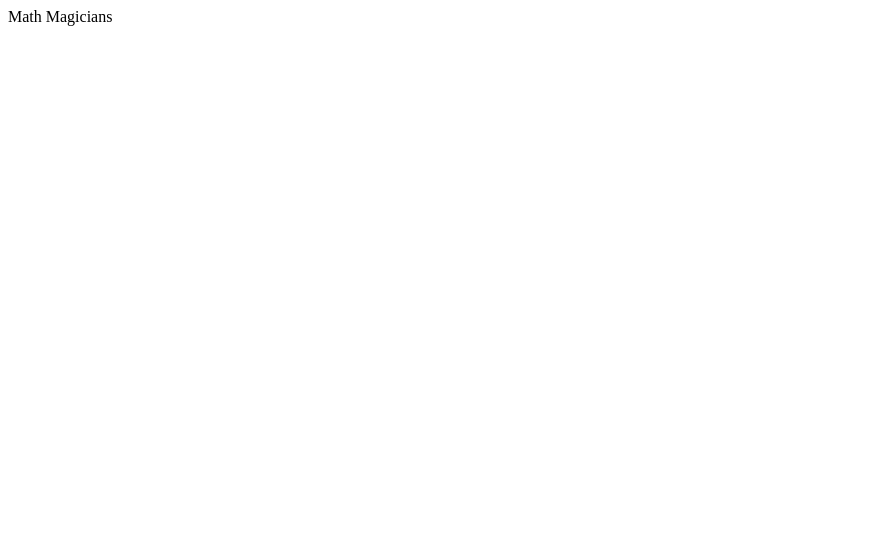
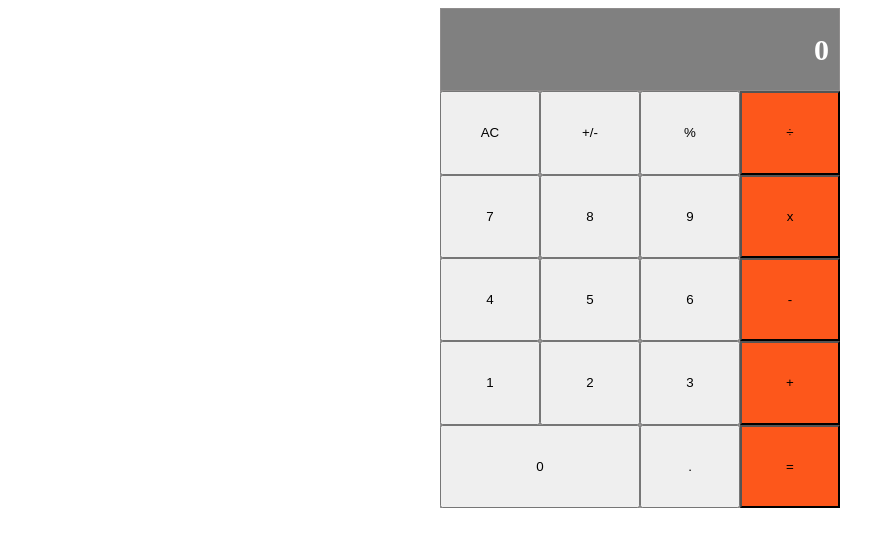
Before and after one commit to Mhdez221993/math_magicians, a React (Create React App) app: page / in a window 1280 px wide. Shown: the top 546 px of the page, without its empty margins (0-895 px from the left). Built offline with nearby package versions, Linux system fonts and the light colour scheme.

Commit message:
Creatge Math magicians components

```diff
--- a/src/calculator.css
+++ b/src/calculator.css
@@ -3,3 +3,96 @@
   list-style: none;
   text-decoration: none;
 }
+
+.Calculator {
+  width: 400px;
+  height: 500px;
+  margin: 0 auto;
+  display: grid;
+  grid-template-columns: 1fr;
+  grid-template-rows: 1fr 5fr;
+}
+
+.Display {
+  background-color: gray;
+  border: 0.5px solid rgb(143, 141, 141);
+  display: flex;
+  align-items: center;
+  justify-content: flex-end;
+}
+
+.Screen {
+  color: white;
+  font-weight: bolder;
+  font-size: 30px;
+  padding: 10px;
+}
+
+.buttons {
+  display: grid;
+  grid-template-columns: repeat(4, 1fr);
+  grid-template-rows: repeat(5, 1fr);
+  background-color: rgb(153, 151, 151);
+}
+
+.button {
+  width: 100%;
+  height: 100%;
+  display: flex;
+  flex-wrap: wrap;
+  align-content: space-between;
+  justify-content: space-between;
+}
+
+.btn {
+  width: 100%;
+  height: 100%;
+}
+
+.button:nth-child(17) {
+  grid-area: 5 / 1 / 6 / 3;
+}
+
+.button:nth-child(4n) > .btn,
+.button:last-child > .btn {
+  background-color: rgb(253, 87, 27);
+}
+
+.active-link {
+  text-decoration: underline;
+}
+
+.navBar {
+  width: 100%;
+  padding: 20px;
+}
+
+.nav-list {
+  display: flex;
+  justify-content: flex-end;
+  align-items: center;
+}
+
+li.nav-links:first-child {
+  font-size: 30px;
+  margin-right: auto;
+}
+
+li.nav-links:first-child > .active-link {
+  text-decoration: none;
+  color: navy;
+}
+
+.nav-links {
+  margin-right: 20px;
+  font-size: 20px;
+}
+
+.description {
+  max-width: 700px;
+  padding: 50px;
+}
+
+.calculator-wrapper {
+  display: flex;
+}
--- /dev/null
+++ b/src/components/Buttons.js
@@ -0,0 +1,24 @@
+import React from 'react';
+
+class Buttons extends React.Component {
+  constructor(props) {
+    super(props);
+    this.button = ['AC', '+/-', '%', '÷', '7', '8', '9', 'x', '4', '5', '6', '-', '1', '2', '3', '+', '0', '.', '='];
+  }
+
+  render() {
+    return (
+      <div className="buttons">
+        <MapButtons keys={this.button} />
+      </div>
+    );
+  }
+}
+
+const MapButtons = props => props.keys.map(key => (
+  <div key={key.toString()} className="button">
+    <button className="btn" type="button" value={key}>{key}</button>
+  </div>
+));
+
+export default Buttons;
--- a/src/components/Calculator.js
+++ b/src/components/Calculator.js
@@ -1,3 +1,21 @@
-const Calculator = () => 'Math Magicians';
+import React, { Component } from 'react';
+import Buttons from './Buttons';
+import Screen from './Screen';
+
+class Calculator extends Component {
+  constructor(props) {
+    super(props);
+    this.props = props;
+  }
+
+  render() {
+    return (
+      <div className="Calculator">
+        <Screen />
+        <Buttons />
+      </div>
+    );
+  }
+}
 
 export default Calculator;
--- /dev/null
+++ b/src/components/Screen.js
@@ -0,0 +1,18 @@
+import React from 'react';
+
+class Screen extends React.Component {
+  constructor(props) {
+    super(props);
+    this.props = props;
+  }
+
+  render() {
+    return (
+      <div className="Display">
+        <span className="Screen">0</span>
+      </div>
+    );
+  }
+}
+
+export default Screen;
```
